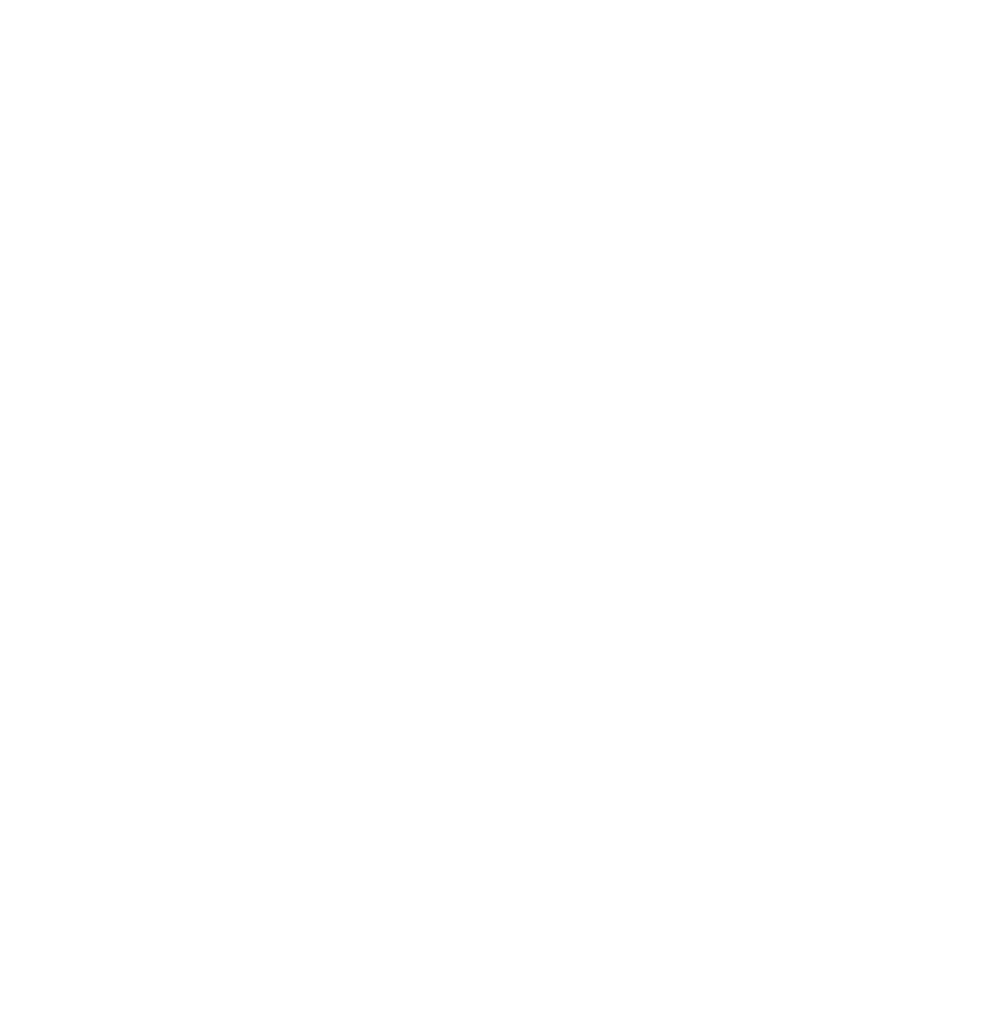
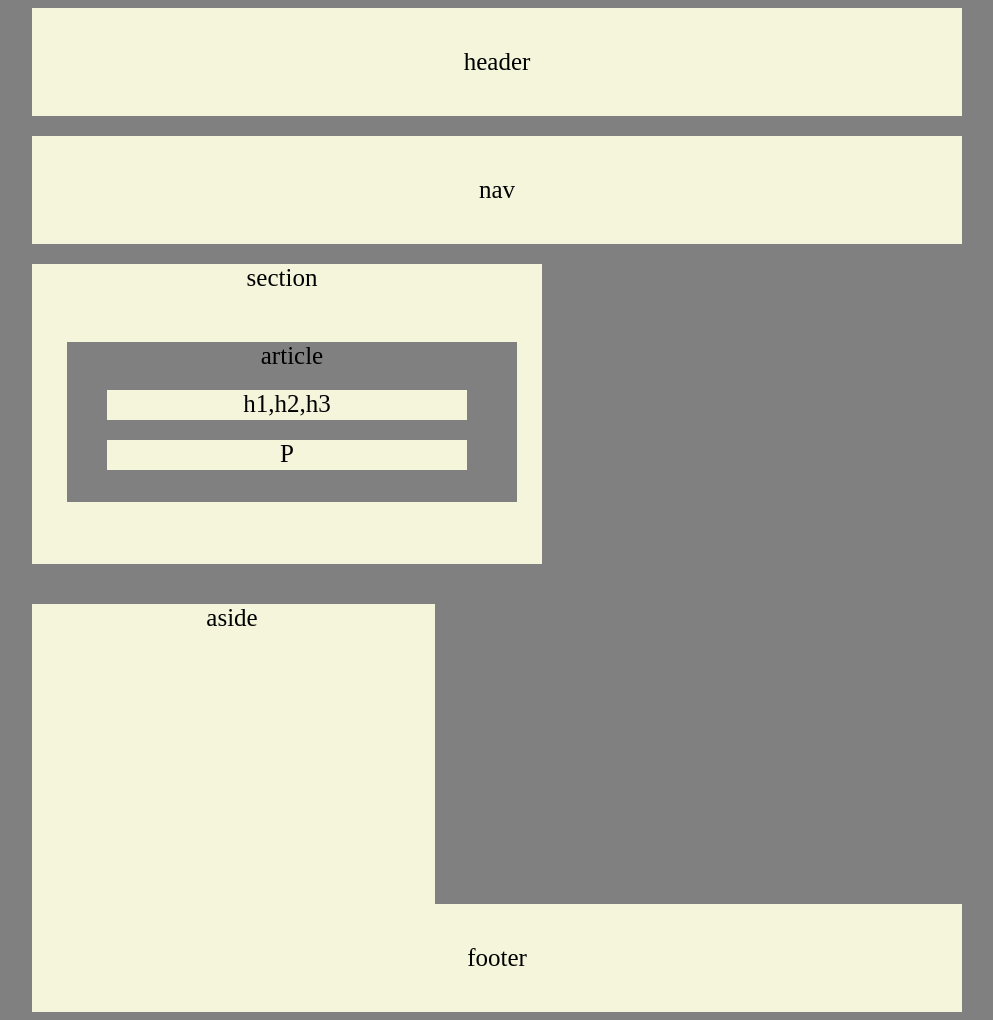
Before and after one commit to osyBodife/HW-Wireframe, a plain HTML site: page index.html in a window 1280 px wide. Shown: the whole page, without its empty margins (176-1169 px from the left). Before the commit the page ends 800 px from the top, so only its background shows below. Drawn offline with Linux system fonts and the light colour scheme.

Commit message:
update modified html and css files

```diff
--- a/index.html
+++ b/index.html
@@ -15,7 +15,21 @@
         <!--[if lt IE 7]>
             <p class="browsehappy">You are using an <strong>outdated</strong> browser. Please <a href="#">upgrade your browser</a> to improve your experience.</p>
         <![endif]-->
+        <div id="wrapper">
+        <header>  header     </header>
+        <div id="nav">nav</div>
+        <section>section
+            <article>article
+               <div id="art">h1,h2,h3</div>
+                <div id="bart">P</div>
+            </article>
 
+
+
+        </section>
+        <div id="aside">aside</div>
+        <footer>footer</footer>
+    </div>
         <script src="" async defer></script>
     </body>
 </html>
--- a/style.css
+++ b/style.css
@@ -0,0 +1,76 @@
+body{
+    background-color:grey;
+    text-align: center;
+
+}
+#wrapper{
+    width: 70%;
+    font-size: 25px;
+    margin-left: 200px;
+
+
+}
+header{
+    background-color: beige;
+    padding: 40px;
+    width: 850px;
+}
+#nav{
+    background-color: beige;
+    padding: 40px;
+    margin-top: 20px;
+    width: 850px;
+}
+section{
+    background-color: beige;
+ width: 500px;
+ height: 300px;
+    margin-top: 20px;
+    float: left;
+    margin-right: 20px;
+    padding-right: 10px;
+    margin-bottom: 20px;
+
+}
+#aside{
+    background-color: beige;
+ width: 400px;
+ height: 300px;
+    margin-top: 20px;
+    float: left;
+    padding-right: 3px;
+}
+article{
+    width: 90%;
+    background-color:grey;
+    position: relative;
+    top: 50px;
+    left: 35px;
+    height: 160px;
+}
+#art{
+    background-color: beige;
+    height: 30px;
+    width: 80%;
+    margin-top: 20px;
+    margin-left: 40px;
+
+}
+
+#bart{
+    background-color: beige;
+    height: 30px;
+    width: 80%;
+    margin-top: 20px;
+    margin-left: 40px;
+
+}
+footer{
+    clear: both;
+    overflow: auto;
+    background-color: beige;
+    padding: 40px;
+    width: 850px;
+
+
+}
```
